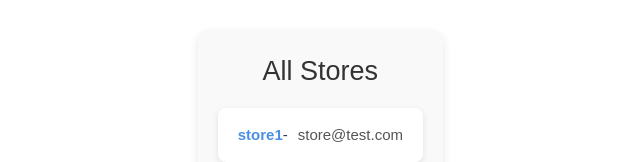
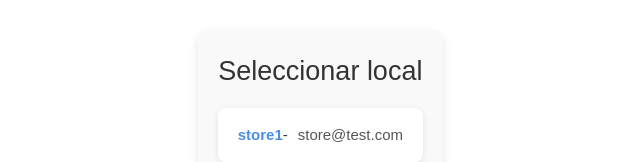
Before and after one commit to rangolucas/restaurantApp, a Vue app in the folder frontend/: page /stores in a window 1280 px wide. Shown: the part 193-355 px from the top of the page, without its empty margins (197-837 px from the left). Built offline with nearby package versions, Linux system fonts and the light colour scheme.

Commit message:
Language

```diff
--- a/frontend/src/views/StoresView.vue
+++ b/frontend/src/views/StoresView.vue
@@ -25,14 +25,14 @@ onMounted(() => {
 
 <template>
   <div class="store-list">
-    <h1>All Stores</h1>
+    <h1>Seleccionar local</h1>
     <ul v-if="!loading">
       <li v-for="store in stores" :key="store.id">
         <span class="store-id">{{ store.id }}</span> -
         <span class="store-contact">{{ store.contact }}</span>
       </li>
     </ul>
-    <p v-else>Loading stores...</p>
+    <p v-else>Cargando locales</p>
   </div>
 </template>
 
```
